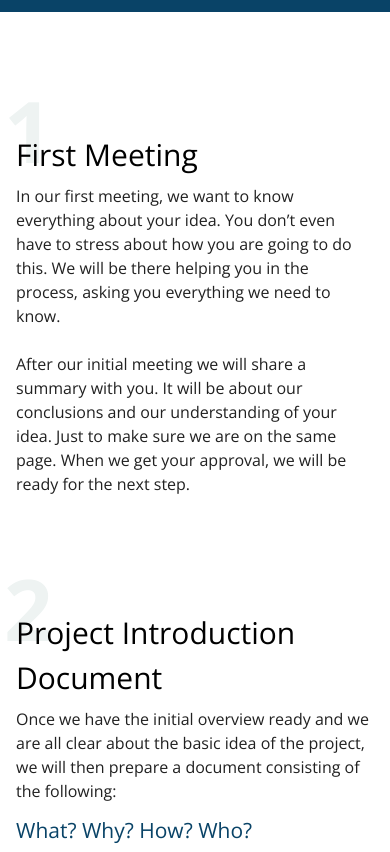
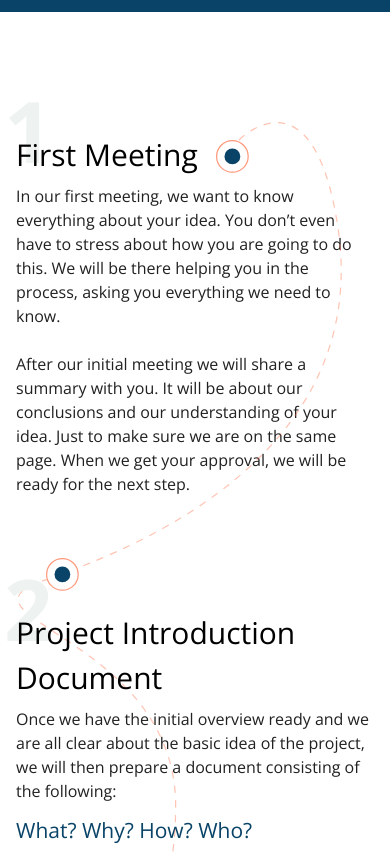
Before and after one commit to Kingkon963/reallyBeyond, a Next.js app: page /idea in a window 390 px wide. Shown: the part 1940-2792 px from the top of the page. Built offline with nearby package versions, Linux system fonts and the light colour scheme; a web font is replaced by a local one.

Commit message:
idea: 360px pathSvg added

```diff
--- a/pages/idea.tsx
+++ b/pages/idea.tsx
@@ -239,7 +239,7 @@ const IdeaPage: NextPage = () => {
             </div>
             {/* Final Report */}
             <div className="flex">
-              <div className="lg:w-1/2 mt-[85px] 3xl:mt-[125px] -ml-[4px] 3xl:ml-0">
+              <div className="lg:w-1/2 mt-[125px] lg:mt-[85px] 3xl:mt-[125px]  lg:-ml-[4px] 3xl:ml-0">
                 <PathHeading number={3} text="Final Report" />
                 <p className="text-[16px] lg:text-[14px] 3xl:text-[16px] leading-[150%] max-w-[632px] mt-[7px]">
                   Once step 2 is approved by you, we will prepare a final
--- a/src/components/PathSvg.tsx
+++ b/src/components/PathSvg.tsx
@@ -13,7 +13,7 @@ const svgPath1920 = (
       d="M247.19 110.131C668.551 224.274 979.41 -191.622 1250.8 118.024C1467.92 365.74 1070.45 420.401 963.624 409.455C471.834 359.062 133.687 529.924 345.548 699.064C640.622 934.638 -207.792 542.882 50.4744 811.387"
       stroke="#FF6D42"
       strokeOpacity="0.4"
-      stroke-width="1.2143"
+      strokeWidth="1.2143"
       strokeDasharray="7.29 7.29"
     />
     <circle cx="46.2211" cy="805.315" r="16.393" fill="white" />
@@ -23,7 +23,7 @@ const svgPath1920 = (
       r="15.7858"
       stroke="#FF6D42"
       strokeOpacity="0.7"
-      stroke-width="1.2143"
+      strokeWidth="1.2143"
     />
     <circle cx="783.295" cy="394.883" r="16.393" fill="white" />
     <circle
@@ -32,7 +32,7 @@ const svgPath1920 = (
       r="15.7858"
       stroke="#FF6D42"
       strokeOpacity="0.7"
-      stroke-width="1.2143"
+      strokeWidth="1.2143"
     />
     <circle cx="252.655" cy="109.524" r="16.393" fill="white" />
     <circle
@@ -41,7 +41,7 @@ const svgPath1920 = (
       r="15.7858"
       stroke="#FF6D42"
       strokeOpacity="0.7"
-      stroke-width="1.2143"
+      strokeWidth="1.2143"
     />
     <circle cx="252.651" cy="109.524" r="7.89292" fill="#094367" />
     <circle cx="783.299" cy="394.883" r="7.89292" fill="#094367" />
@@ -49,7 +49,7 @@ const svgPath1920 = (
   </svg>
 );
 
-const svgPath = (
+const svgPath1440 = (
   <svg
     width="1084"
     height="677"
@@ -75,21 +75,68 @@ const svgPath = (
   </svg>
 );
 
+const svgPath = (
+  <svg
+    width="328"
+    height="1057"
+    viewBox="0 0 328 1057"
+    fill="none"
+    xmlns="http://www.w3.org/2000/svg"
+  >
+    <circle cx="218.393" cy="34.393" r="16.393" fill="white" />
+    <circle
+      cx="218.393"
+      cy="34.393"
+      r="15.7858"
+      stroke="#FF6D42"
+      strokeOpacity="0.7"
+      strokeWidth="1.2143"
+    />
+    <circle cx="218.389" cy="34.3929" r="7.89292" fill="#094367" />
+    <path
+      d="M224.999 17.9995C224.999 17.9995 298.564 -56.5004 323.576 102.968C362.411 350.566 79.4969 440 26.9999 459.5C-68.0222 494.795 161.652 517 161.655 683.731C161.659 925.035 -32.1957 754.622 14 1023"
+      stroke="#FF6D42"
+      strokeOpacity="0.4"
+      strokeWidth="1.2143"
+      strokeDasharray="7.29 7.29"
+    />
+    <circle cx="48.393" cy="452.393" r="16.393" fill="white" />
+    <circle
+      cx="48.393"
+      cy="452.393"
+      r="15.7858"
+      stroke="#FF6D42"
+      strokeOpacity="0.7"
+      strokeWidth="1.2143"
+    />
+    <circle cx="48.3968" cy="452.393" r="7.89292" fill="#094367" />
+    <circle cx="17.1117" cy="1040.39" r="16.393" fill="white" />
+    <circle
+      cx="17.1117"
+      cy="1040.39"
+      r="15.7858"
+      stroke="#FF6D42"
+      strokeOpacity="0.7"
+      strokeWidth="1.2143"
+    />
+    <circle cx="17.1117" cy="1040.39" r="7.89292" fill="#094367" />
+  </svg>
+);
+
 const PathSvg: React.FC = () => {
   const { width, height } = useWindowSize();
 
   return (
     <>
-      <span className="absolute top-[49px] -left-[27px] hidden lg:inline-block 3xl:hidden">
+      <span className="absolute top-[110px] left-[14px]  xs:hidden">
         {svgPath}
       </span>
-      {/* <span className="hidden lg:inline-block">;</span>
-      Will remove later */}
+      <span className="absolute top-[49px] -left-[27px] hidden lg:inline-block 3xl:hidden">
+        {svgPath1440}
+      </span>
       <span className="absolute top-[82px] -left-[33px] hidden 3xl:inline-block">
         {svgPath1920}
       </span>
-      {/* <span className="hidden lg:inline-block">;</span>
-      Will remove later */}
     </>
   );
 };
```
